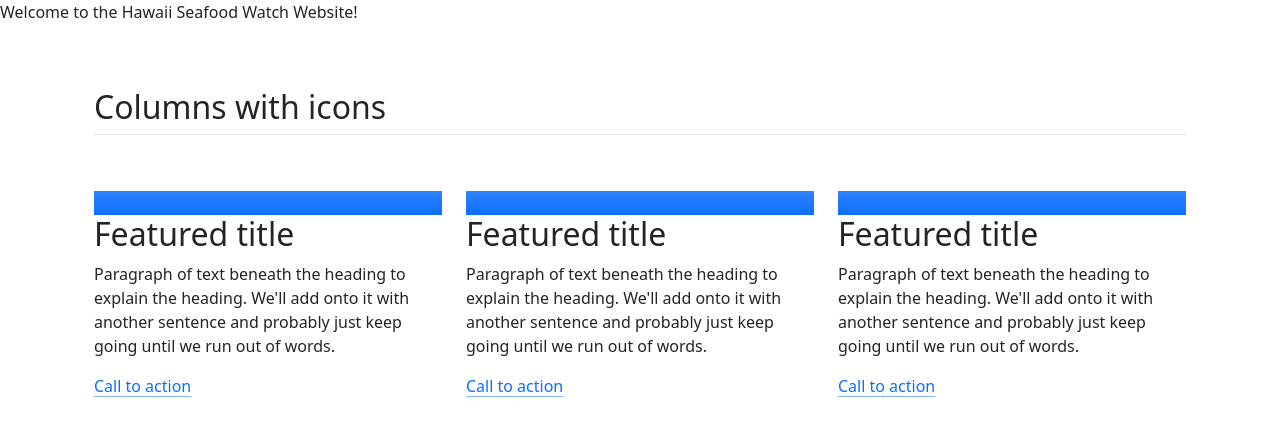
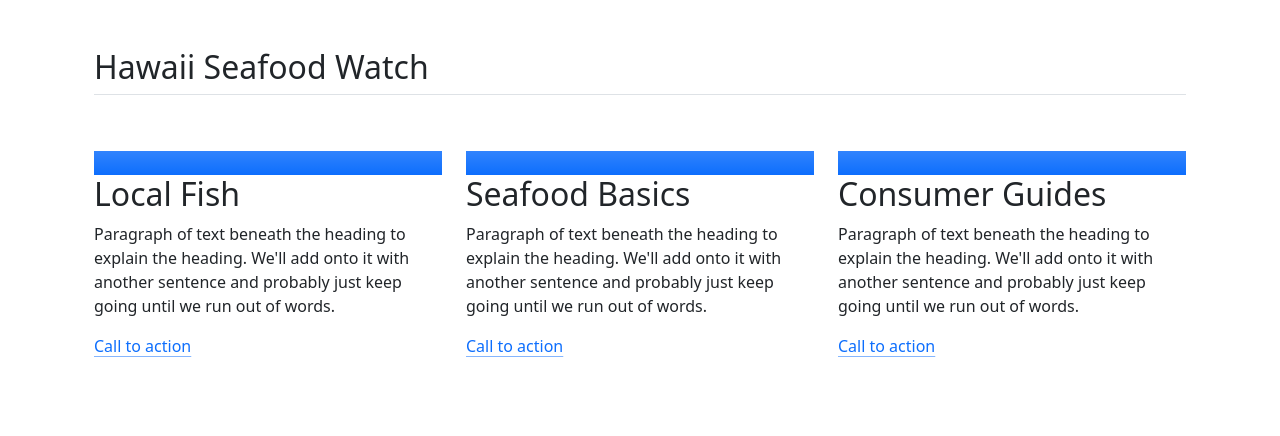
Before and after one commit to BrandonKoskie/cs401_fish_site, a Flask app: page / in a window 1280 px wide. Shown: the part 56-492 px from the top of the page. Run offline with Flask 3, Linux system fonts and the light colour scheme.

Commit message:
first commit of the day RAGGGGGHHHHH

```diff
--- a/api/templates/home.html
+++ b/api/templates/home.html
@@ -21,15 +21,14 @@
     </div>
 </nav>
 
-<p> Welcome to the Hawaii Seafood Watch Website!</p>
 <div class="container px-4 py-5" id="featured-3">
-    <h2 class="pb-2 border-bottom">Columns with icons</h2>
+    <h2 class="pb-2 border-bottom">Hawaii Seafood Watch</h2>
     <div class="row g-4 py-5 row-cols-1 row-cols-lg-3">
       <div class="feature col">
         <div class="feature-icon bg-primary bg-gradient">
           <svg class="bi" width="1em" height="1em"><use xlink:href="#collection"></use></svg>
         </div>
-        <h2>Featured title</h2>
+        <h2>Local Fish</h2>
         <p>Paragraph of text beneath the heading to explain the heading. We'll add onto it with another sentence and probably just keep going until we run out of words.</p>
         <a href="#" class="icon-link">
           Call to action
@@ -40,7 +39,7 @@
         <div class="feature-icon bg-primary bg-gradient">
           <svg class="bi" width="1em" height="1em"><use xlink:href="#people-circle"></use></svg>
         </div>
-        <h2>Featured title</h2>
+        <h2>Seafood Basics</h2>
         <p>Paragraph of text beneath the heading to explain the heading. We'll add onto it with another sentence and probably just keep going until we run out of words.</p>
         <a href="#" class="icon-link">
           Call to action
@@ -51,7 +50,7 @@
         <div class="feature-icon bg-primary bg-gradient">
           <svg class="bi" width="1em" height="1em"><use xlink:href="#toggles2"></use></svg>
         </div>
-        <h2>Featured title</h2>
+        <h2>Consumer Guides</h2>
         <p>Paragraph of text beneath the heading to explain the heading. We'll add onto it with another sentence and probably just keep going until we run out of words.</p>
         <a href="#" class="icon-link">
           Call to action
```
